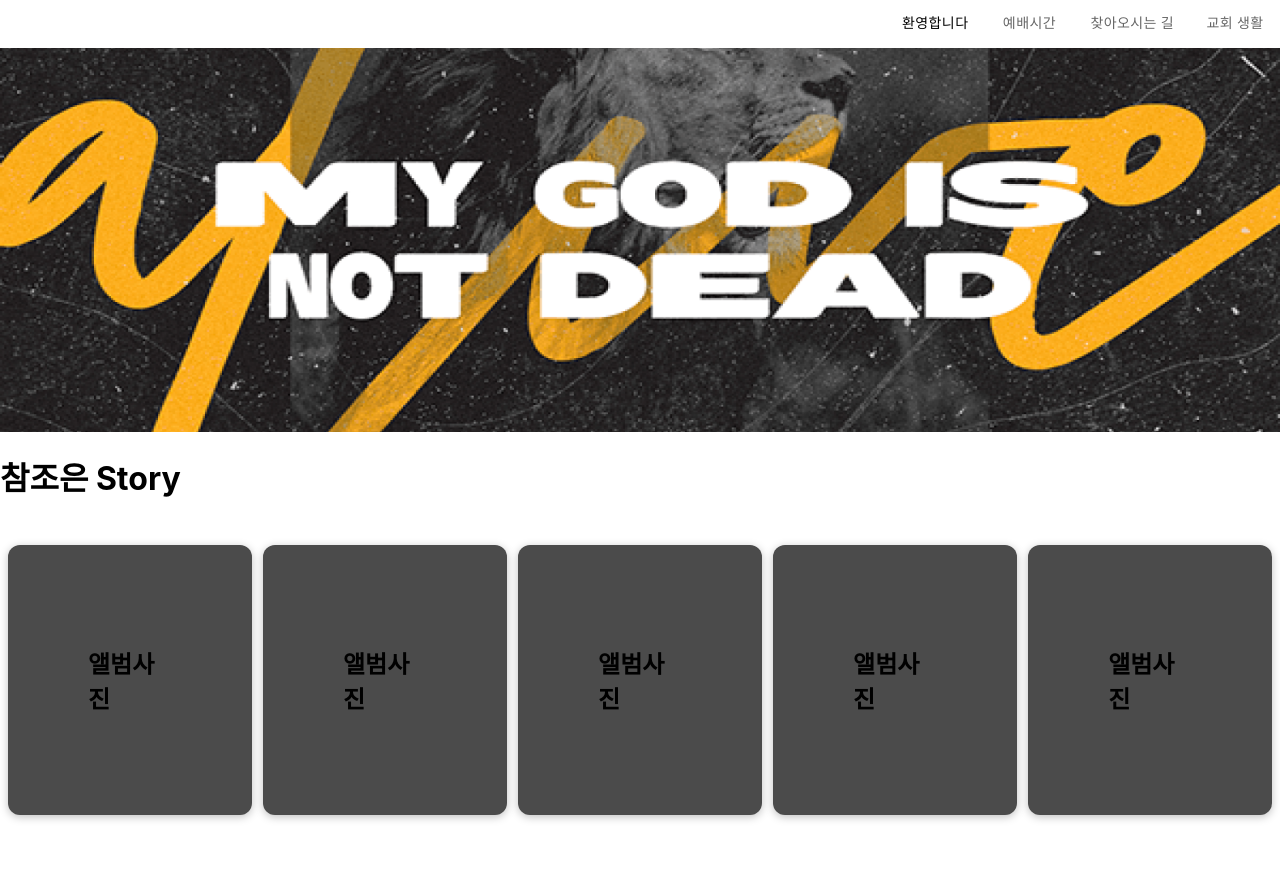
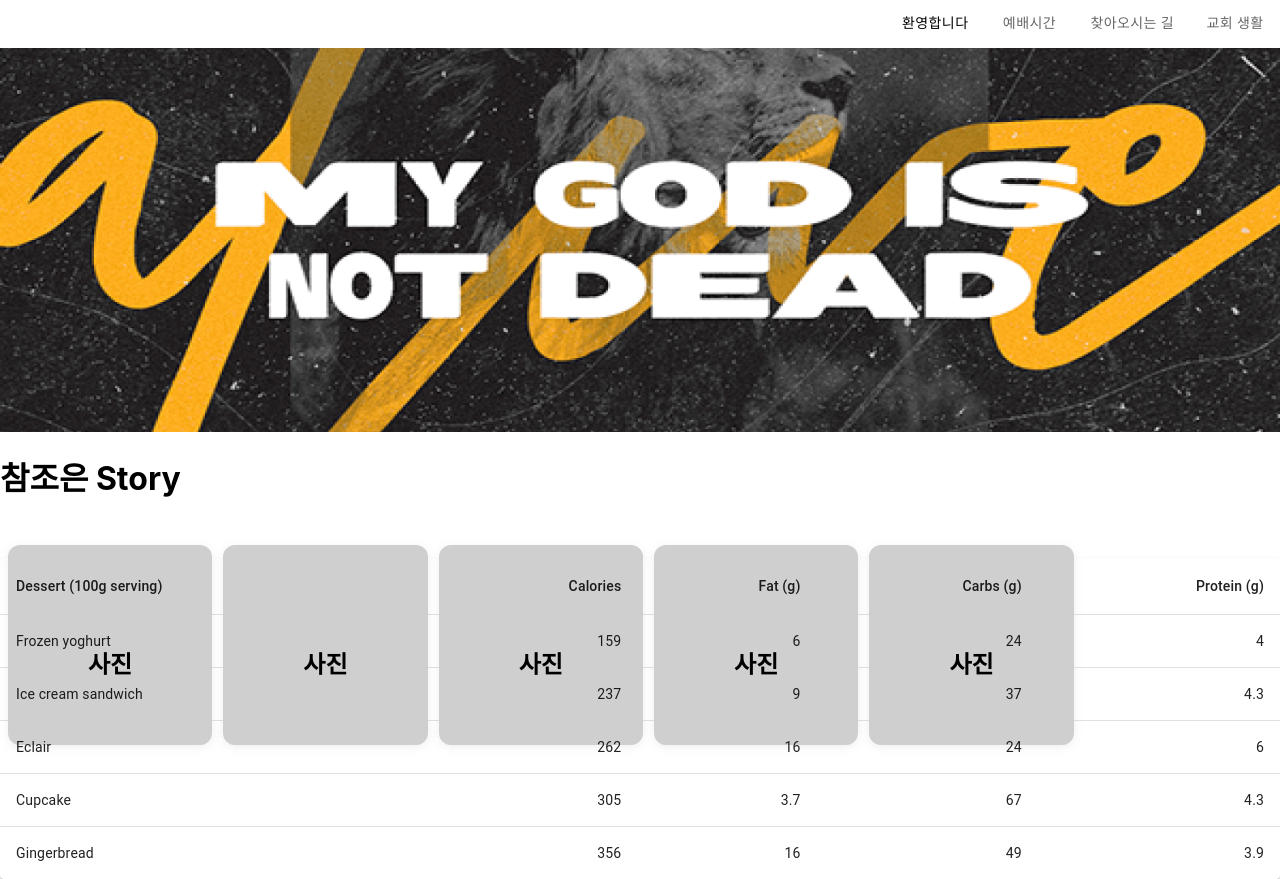
Before and after one commit to lee-yeonwoo/VeryGoodChurch, a React (Create React App) app: page / in a window 1280 px wide. Before the commit the page ends 855 px from the top, so only its background shows below. Built offline with nearby package versions, Linux system fonts and the light colour scheme.

Commit message:
테이블을 넣기만 함...

```diff
--- a/src/App.css
+++ b/src/App.css
@@ -50,3 +50,10 @@
     height: 0;
     padding-top: calc(300 / 1000 * 100%);
  }
+
+ .Timetable {
+  position: relative;
+  width: 100%;
+    height: 0;
+    padding-top: 800rem;
+ }
--- a/src/App.js
+++ b/src/App.js
@@ -3,12 +3,15 @@
 import NavTabs from './components/Tab';
 import Banner from './components/Banner';
 import Album from './components/Album';
+import TimeTable from './components/TimeTable';
+
 function App() {
     return (
       <div>
-        <NavTabs />
+        <NavTabs/>
         <Banner></Banner>
         <Album></Album>
+        <TimeTable class="Timetable"></TimeTable>
       </div>
     );
   }
--- a/src/components/Album.js
+++ b/src/components/Album.js
@@ -1,7 +1,9 @@
 import AlbumItem from './AlbumItem';
 import '/Users/yeonoo/Desktop/workspace/my-app/src/css/Album.css';
 
+
 function Album(){
+
 return (
     <div>
         <h1>참조은 Story</h1>
--- a/src/components/AlbumItem.js
+++ b/src/components/AlbumItem.js
@@ -1,9 +1,10 @@
 import '/Users/yeonoo/Desktop/workspace/my-app/src/css/AlbumItem.css';
 
-function AlbumItem(){
+function AlbumItem(props){
+    const AlbumData = "사진";
 return (
     <div className='Album-item'>
-       <h2>앨범사진</h2>
+       <h2>{AlbumData}</h2>
     </div>
 
 );
--- a/src/components/Banner.js
+++ b/src/components/Banner.js
@@ -3,9 +3,10 @@
 
 
 function Banner(){
-return <div class="banner">
+return (<div class="banner">
 <img src = "banner.png" alt="banner" />
 </div>
+);
 }
 
 export default Banner;
--- /dev/null
+++ b/src/components/TimeTable.js
@@ -0,0 +1,55 @@
+import * as React from 'react';
+import Table from '@mui/material/Table';
+import TableBody from '@mui/material/TableBody';
+import TableCell from '@mui/material/TableCell';
+import TableContainer from '@mui/material/TableContainer';
+import TableHead from '@mui/material/TableHead';
+import TableRow from '@mui/material/TableRow';
+import Paper from '@mui/material/Paper';
+import { borderBottom } from '@mui/system';
+
+function createData(name, calories, fat, carbs, protein) {
+  return { name, calories, fat, carbs, protein };
+}
+
+const rows = [
+  createData('Frozen yoghurt', 159, 6.0, 24, 4.0),
+  createData('Ice cream sandwich', 237, 9.0, 37, 4.3),
+  createData('Eclair', 262, 16.0, 24, 6.0),
+  createData('Cupcake', 305, 3.7, 67, 4.3),
+  createData('Gingerbread', 356, 16.0, 49, 3.9),
+];
+
+export default function TimeTable() {
+  return (
+    <TableContainer component={Paper} className = "timetable">
+      <Table sx={{ minWidth: 650 }} aria-label="simple table">
+        <TableHead>
+          <TableRow>
+            <TableCell>Dessert (100g serving)</TableCell>
+            <TableCell align="right">Calories</TableCell>
+            <TableCell align="right">Fat&nbsp;(g)</TableCell>
+            <TableCell align="right">Carbs&nbsp;(g)</TableCell>
+            <TableCell align="right">Protein&nbsp;(g)</TableCell>
+          </TableRow>
+        </TableHead>
+        <TableBody>
+          {rows.map((row) => (
+            <TableRow
+              key={row.name}
+              sx={{ '&:last-child td, &:last-child th': { border: 0 } }}
+            >
+              <TableCell component="th" scope="row">
+                {row.name}
+              </TableCell>
+              <TableCell align="right">{row.calories}</TableCell>
+              <TableCell align="right">{row.fat}</TableCell>
+              <TableCell align="right">{row.carbs}</TableCell>
+              <TableCell align="right">{row.protein}</TableCell>
+            </TableRow>
+          ))}
+        </TableBody>
+      </Table>
+    </TableContainer>
+  );
+}
--- a/src/css/Album.css
+++ b/src/css/Album.css
@@ -1,19 +1,11 @@
 .header2 {
-    display: flex;
+    display:flex;
+    height: 5px;
     padding: 0.5rem;
-  margin: 1rem 0;
+    margin: 1rem 0;
     flex-direction: row;
     gap: 0.7rem;
     align-items: flex-start;
     justify-content: flex-start;
     flex: 1;
 }
-
-.Albumcontent {
-    display: inline-block;
-    width: 100px;
-    height: 100px;
-    line-height: 100px;
-    text-align: center;
-    font-size: 20px;
-}
--- a/src/css/AlbumItem.css
+++ b/src/css/AlbumItem.css
@@ -1,10 +1,10 @@
 .Album-item {
-    display:flex;
-    flex-direction: column;
+    display:block;
+    height: 40px;
     align-items: center;
-    box-shadow: 0 2px 8px rgba(0, 0, 0, 0.25);
+    box-shadow: 0 2px 8px rgba(193, 193, 193, 0.25);
     padding: 5rem;
     margin: 1rem 0;
     border-radius: 12px;
-    background-color: #4b4b4b;
+    background-color: #cfcfcf;;
   }
--- a/src/css/Banner.css
+++ b/src/css/Banner.css
@@ -1,4 +1,3 @@
  .banner {
-    justify-content: flex-start;
     display: flex;
    }
--- /dev/null
+++ b/src/css/TimeTable.css
@@ -0,0 +1,8 @@
+.timetable {
+    padding: 100rem;
+    margin: 10rem ;
+    flex: 200;
+    align-items: flex-start;
+    justify-content: space-between;
+
+}
```
